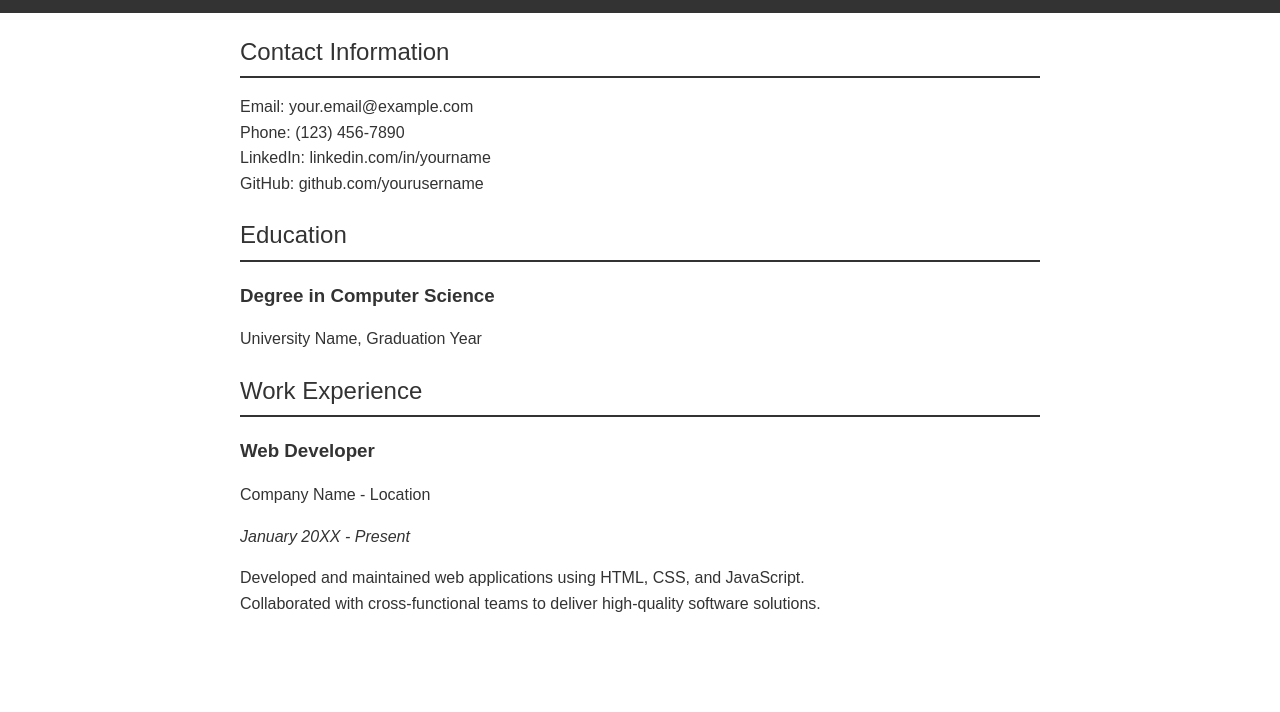
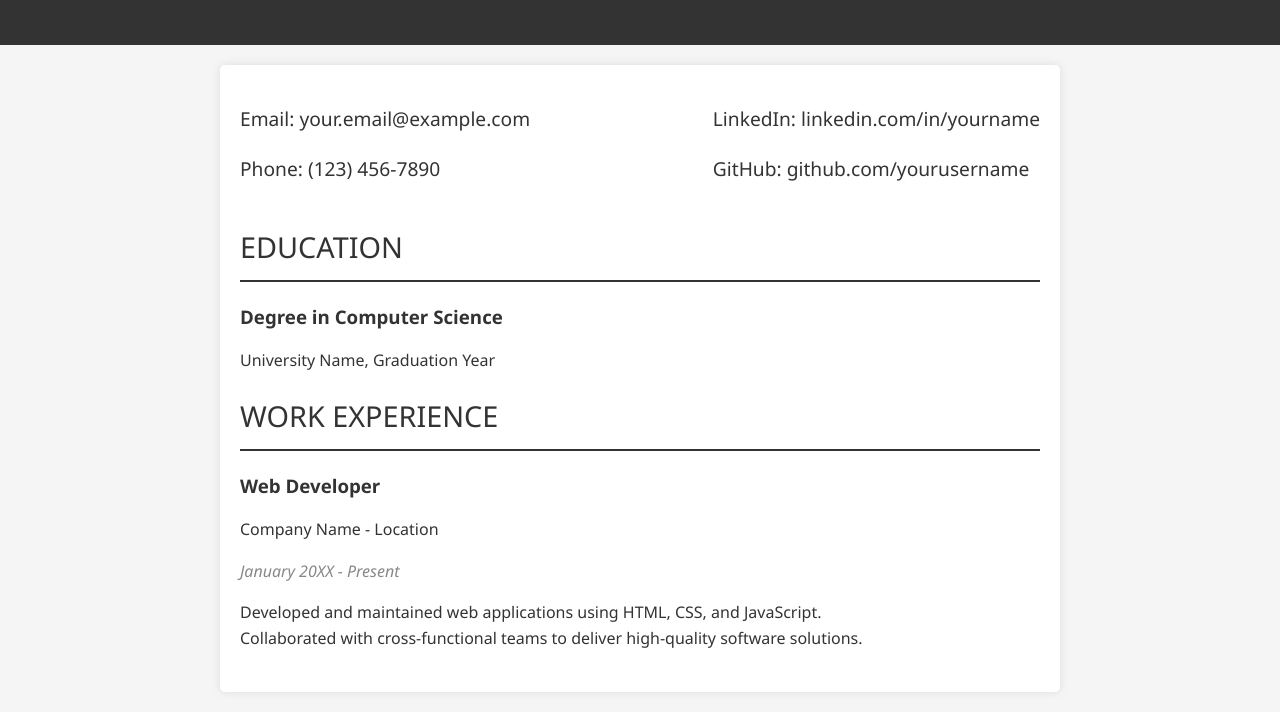
Before and after one commit to Alex-hcl/Knowledge-Graph-and-chatgpt-system, a plain HTML site: page index.html in a window 1280 px wide. Shown: the part 155-867 px from the top of the page. Before the commit the page ends 800 px from the top, so only its background shows below. Drawn offline with Linux system fonts and the light colour scheme.

Commit message:
Add files via upload

```diff
--- a/index.html
+++ b/index.html
@@ -6,24 +6,28 @@
     <title>Your Name - Resume</title>
     <style>
         body {
-            font-family: Arial, sans-serif;
-            line-height: 1.6;
+            font-family: 'Segoe UI', Tahoma, Geneva, Verdana, sans-serif;
+            background-color: #f5f5f5;
             color: #333;
             margin: 0;
             padding: 0;
+            line-height: 1.6;
         }
 
         header {
             background-color: #333;
             color: #fff;
             text-align: center;
-            padding: 1em 0;
+            padding: 2em 0;
         }
 
         section {
             max-width: 800px;
             margin: 20px auto;
-            padding: 0 20px;
+            padding: 20px;
+            background-color: #fff;
+            box-shadow: 0 0 10px rgba(0, 0, 0, 0.1);
+            border-radius: 5px;
         }
 
         h1, h2, h3 {
@@ -36,10 +40,12 @@
         }
 
         .section-title {
-            font-size: 1.5em;
+            font-size: 1.8em;
+            color: #333;
             border-bottom: 2px solid #333;
-            padding-bottom: 5px;
-            margin-bottom: 10px;
+            padding-bottom: 10px;
+            margin-bottom: 20px;
+            text-transform: uppercase;
         }
 
         .sub-section {
@@ -48,10 +54,50 @@
 
         .sub-section h3 {
             margin-bottom: 10px;
+            color: #333;
         }
 
         .date {
             font-style: italic;
+            color: #888;
+        }
+
+        .contact-info {
+            display: flex;
+            justify-content: space-between;
+            font-size: 1.2em;
+            margin-bottom: 20px;
+        }
+
+        .contact-info a {
+            color: #333;
+            text-decoration: none;
+        }
+
+        .contact-info a:hover {
+            text-decoration: underline;
+        }
+
+        .social-icons {
+            list-style-type: none;
+            padding: 0;
+            display: flex;
+            justify-content: center;
+            margin-top: 20px;
+        }
+
+        .social-icons li {
+            margin: 0 10px;
+        }
+
+        .social-icons a {
+            text-decoration: none;
+            color: #333;
+            font-size: 1.5em;
+        }
+
+        .social-icons a:hover {
+            color: #007bff;
         }
     </style>
 </head>
@@ -63,24 +109,23 @@
     </header>
 
     <section>
-        <div class="section-title">Contact Information</div>
-        <ul>
-            <li>Email: your.email@example.com</li>
-            <li>Phone: (123) 456-7890</li>
-            <li>LinkedIn: linkedin.com/in/yourname</li>
-            <li>GitHub: github.com/yourusername</li>
-        </ul>
-    </section>
+        <div class="contact-info">
+            <div>
+                <p>Email: your.email@example.com</p>
+                <p>Phone: (123) 456-7890</p>
+            </div>
+            <div>
+                <p>LinkedIn: <a href="https://www.linkedin.com/in/yourname" target="_blank">linkedin.com/in/yourname</a></p>
+                <p>GitHub: <a href="https://github.com/yourusername" target="_blank">github.com/yourusername</a></p>
+            </div>
+        </div>
 
-    <section>
         <div class="section-title">Education</div>
         <div class="sub-section">
             <h3>Degree in Computer Science</h3>
             <p>University Name, Graduation Year</p>
         </div>
-    </section>
 
-    <section>
         <div class="section-title">Work Experience</div>
         <div class="sub-section">
             <h3>Web Developer</h3>
@@ -92,9 +137,16 @@
                 <!-- Add more details as needed -->
             </ul>
         </div>
+
+        <!-- Add more sections for skills, projects, etc. -->
+
+        <div class="social-icons">
+            <li><a href="https://twitter.com/yourusername" target="_blank"><i class="fab fa-twitter"></i></a></li>
+            <li><a href="https://www.facebook.com/yourusername" target="_blank"><i class="fab fa-facebook"></i></a></li>
+            <li><a href="https://www.instagram.com/yourusername" target="_blank"><i class="fab fa-instagram"></i></a></li>
+            <!-- Add more social icons as needed -->
+        </div>
     </section>
-
-    <!-- Add more sections for skills, projects, etc. -->
 
 </body>
 </html>
```
